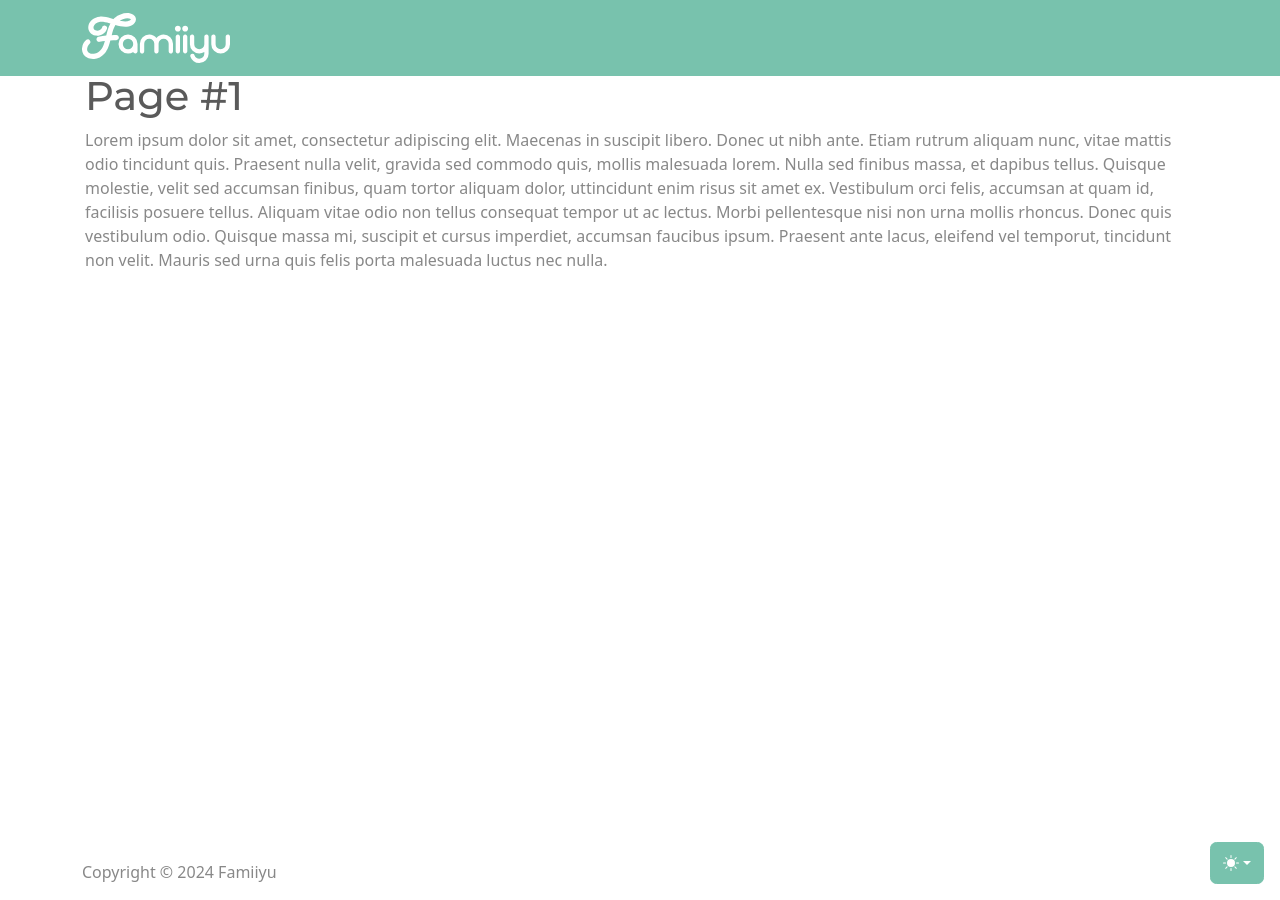
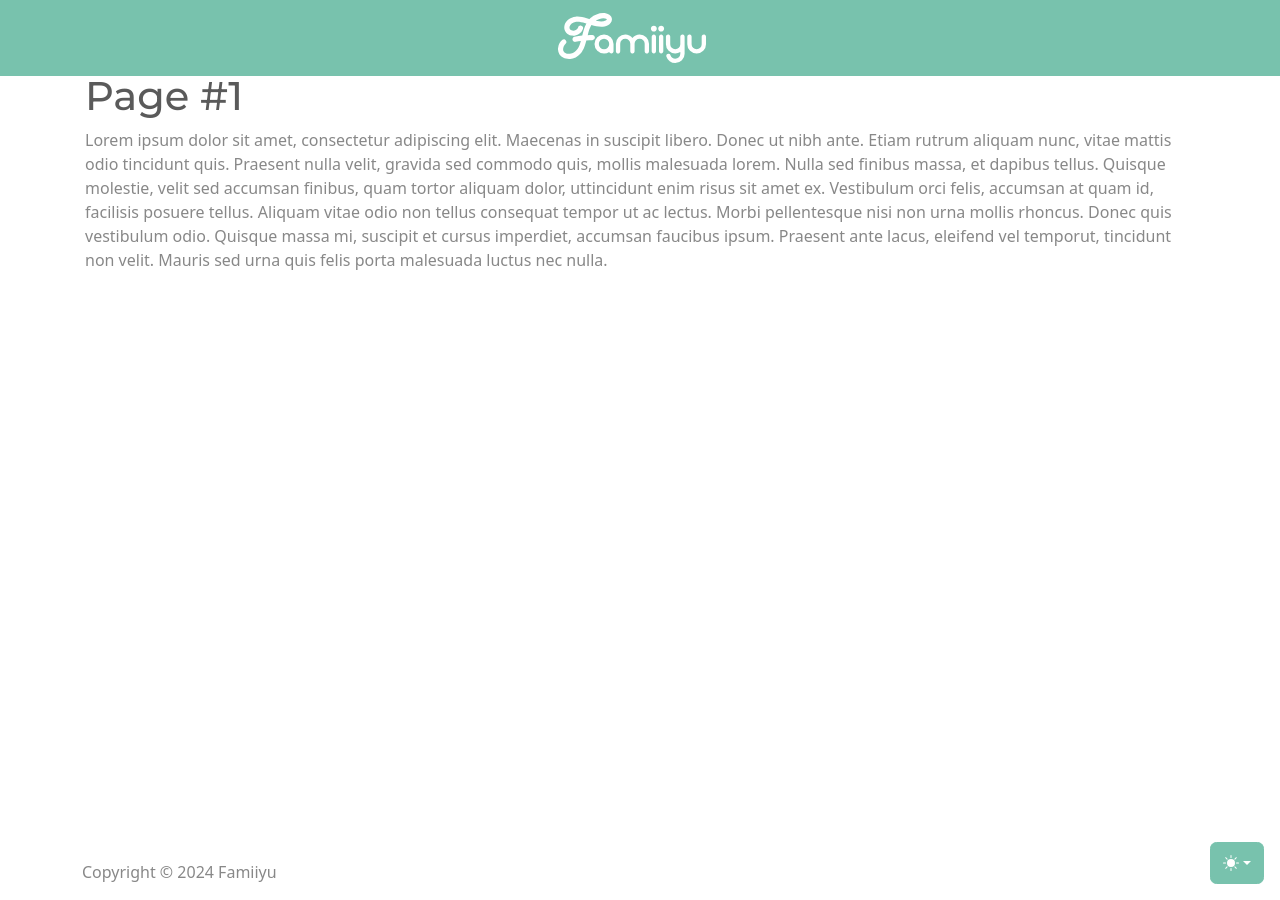
Before and after one commit to famiiyu/landing, a Jekyll site: the page built from page_01.html, in a window 1280 px wide. Built offline with Jekyll 4.4.1, drawn with Linux system fonts in a browser that asks for light colours; nearby versions of some CDN libraries.

Commit message:
feat: centered navbar
See also:

- https://getbootstrap.com/docs/5.2/utilities/flex/#enable-flex-behaviors
- https://getbootstrap.com/docs/5.2/utilities/spacing/#horizontal-centering

```diff
--- a/_includes/header.html
+++ b/_includes/header.html
@@ -2,9 +2,12 @@
     <!-- Fixed navbar -->
     <nav class="navbar navbar-dark fixed-top bg-primary">
         <div class="container">
-            <a class="navbar-brand" href="/">
-                <img src="{{ '/assets/img/famiiyu_logo_white.svg' | relative_url }}" alt="Famiiyu logo" height="50px" />
-            </a>
+            <div class="mx-auto d-flex">
+                <a class="navbar-brand" href="/">
+                    <img src="{{ '/assets/img/famiiyu_logo_white.svg' | relative_url }}" alt="Famiiyu logo"
+                        height="50px" />
+                </a>
+            </div>
         </div>
     </nav>
 </header>
```
